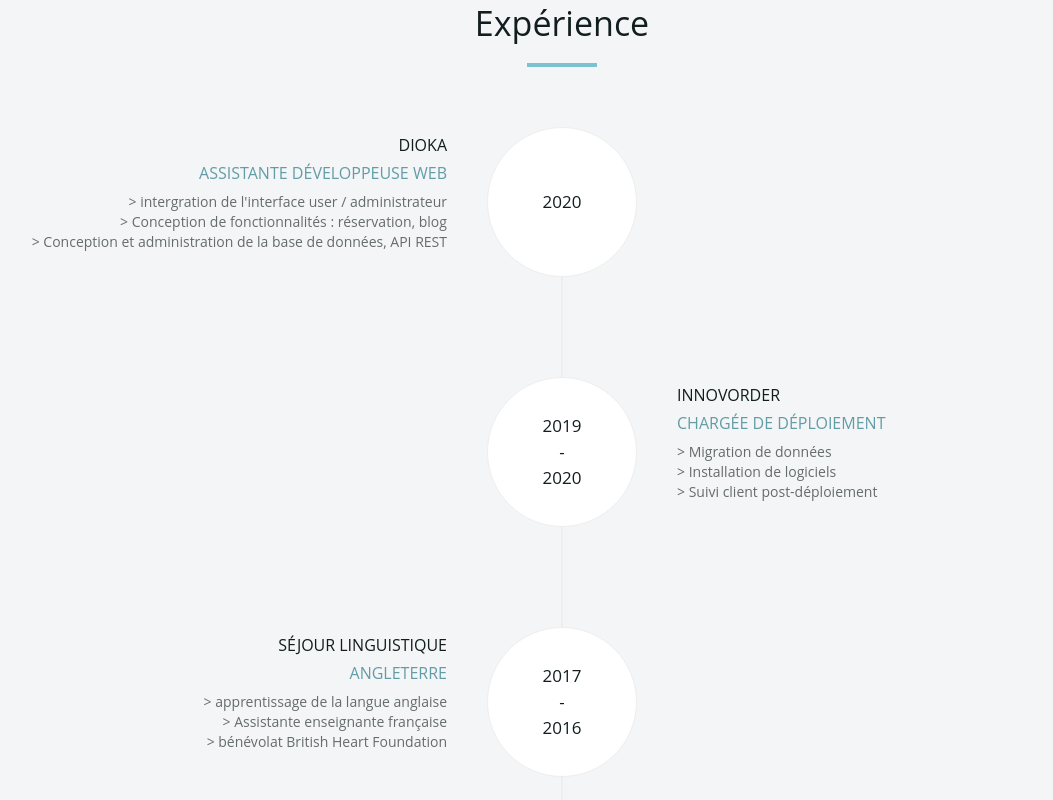
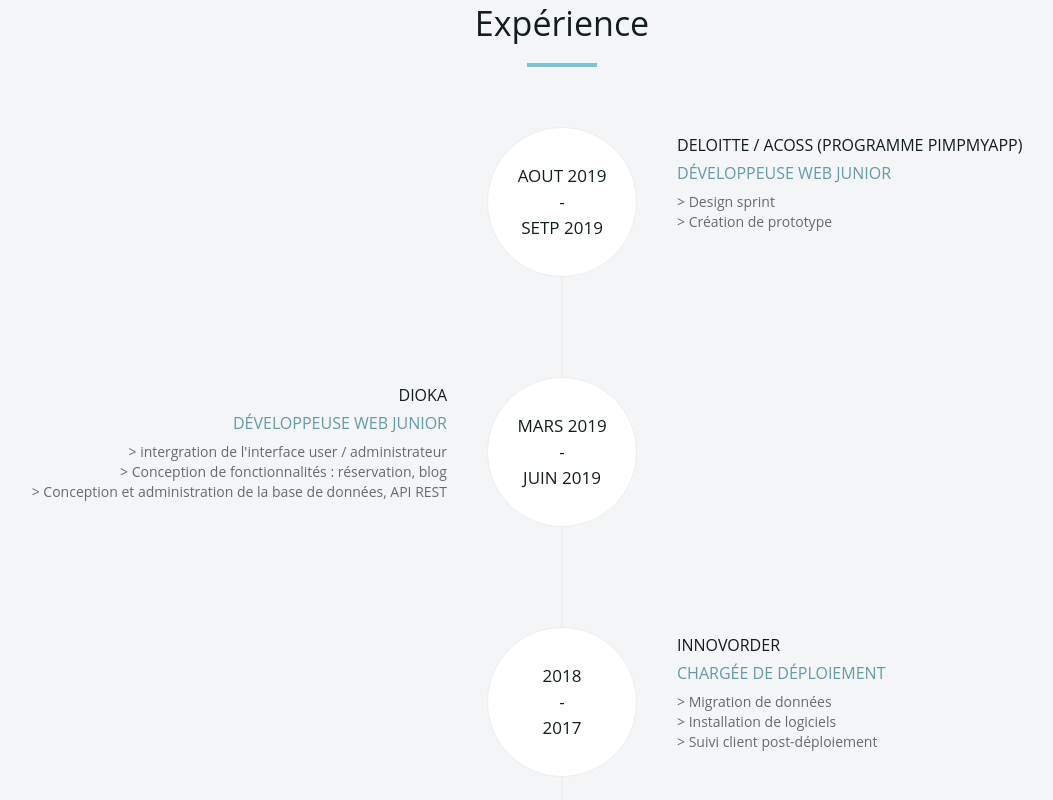
Before and after one commit to TracyZUMBU/Portfolio, a website: page index.html in a window 1280 px wide. Shown: the part 4220-5020 px from the top of the page, without its empty margins (78-1131 px from the left). Drawn offline with nearby package versions, Linux system fonts and the light colour scheme; files whose address does not match are found by name.

Commit message:
added a new expérience

```diff
--- a/index.html
+++ b/index.html
@@ -280,10 +280,29 @@
                     <hr class="hr hr--blue">
                 </div>
                 <ul class="timeline">
+                    <li class="timeline__container timeline__container--right">
+                        <div class="timeline__content">
+                            <h3 class="timeline__compagny">Deloitte / ACOSS (Programme PimpMyApp)</h>
+                            <h3 class="timeline__job">développeuse web junior</h3>
+                            <p class="timeline__description">
+                                > Design sprint
+                                <p class="timeline__description"> > Création de prototype </p>
+                            </p>
+                        </div>
+                        <div class="timeline__box-date timeline__box-date--right">
+                            <h3 class="timeline__date timeline__date--right">
+                                AOUT 2019
+                                <br>
+                                -
+                                <br>
+                                SETP 2019
+                            </h3>
+                        </div>
+                    </li>
                     <li class="timeline__container timeline__container--left">
                         <div class="timeline__content">
                             <h3 class="timeline__compagny">Dioka</h>
-                            <h3 class="timeline__job">Assistante développeuse web</h3>
+                            <h3 class="timeline__job">développeuse web junior</h3>
                             <p class="timeline__description">
                                 > intergration de l'interface user / administrateur
                                 <p class="timeline__description"> > Conception de fonctionnalités : réservation, blog</p>
@@ -292,7 +311,11 @@
                         </div>
                         <div class="timeline__box-date">
                             <h3 class="timeline__date">
-                               2020
+                                Mars 2019
+                                <br>
+                                -
+                                <br>
+                                Juin 2019
                             </h3>
                         </div>
                     </li>
@@ -306,11 +329,11 @@
                         </div>
                         <div class="timeline__box-date timeline__box-date--right">
                             <h3 class="timeline__date timeline__date--right">
-                                2019
+                                2018
                                 <br>
                                 -
                                 <br>
-                                2020
+                                2017
                             </h3>
                         </div>
                     </li>
```
